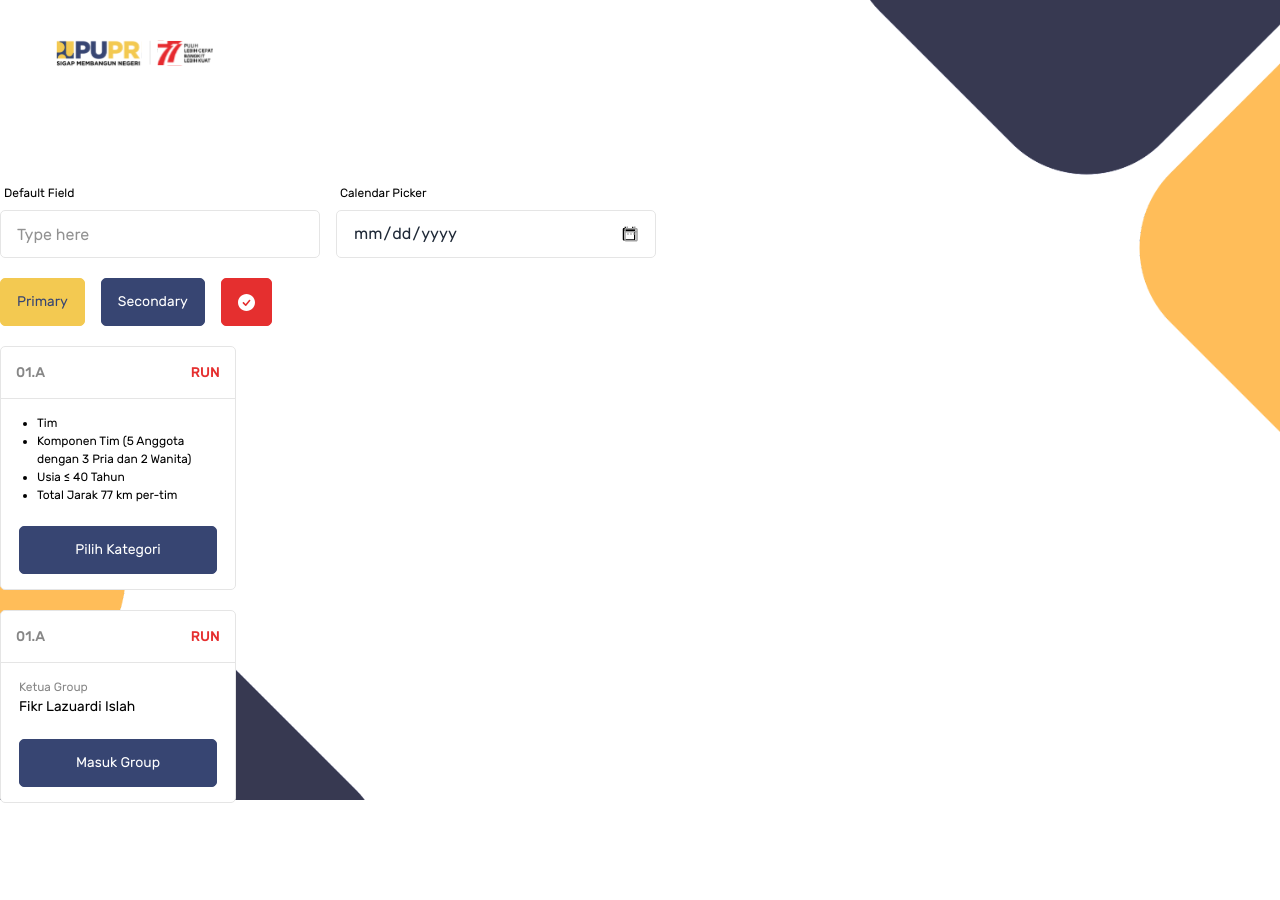
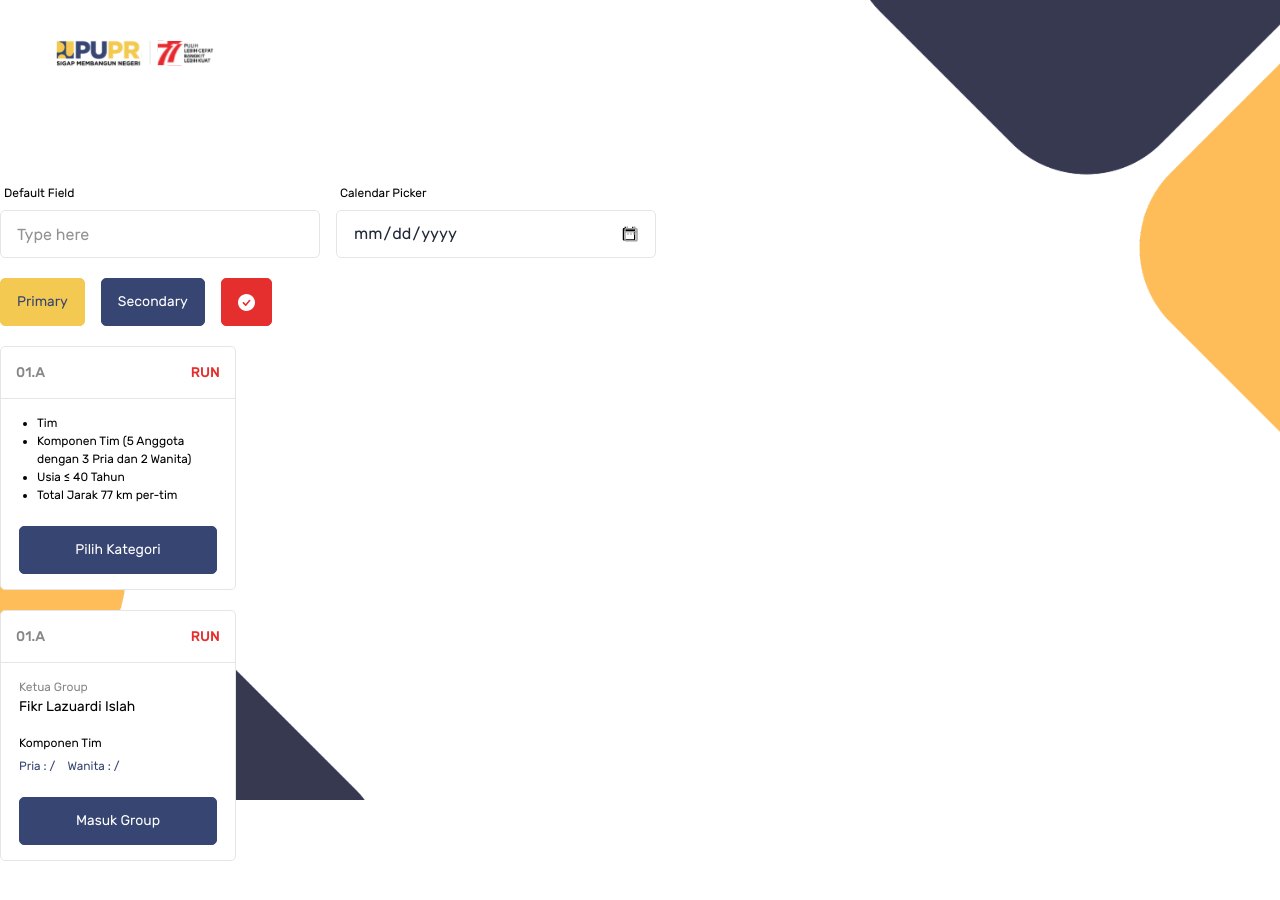
Before and after one commit to fik-r/pupr, a Next.js app: page /components in a window 1280 px wide. Shown: the top 900 px of the page. Built offline with nearby package versions, Linux system fonts and the light colour scheme.

Commit message:
add public env client_id client_secret strava, update component card group

```diff
--- a/components/FrCard/_Card.js
+++ b/components/FrCard/_Card.js
@@ -10,7 +10,7 @@ const FrCard = (props) => {
     labelAction,
     children,
     selected,
-    disabled
+    disabled,
   } = props;
   return (
     <div
@@ -20,10 +20,18 @@ const FrCard = (props) => {
       )}
     >
       <div className="flex justify-between m-[15px]">
-        <span className="text-muted font-semibold fr-text-body">{title}</span>
-        <span className="text-accent fr-text-body font-semibold">
-          {category}
+        <span
+          className={`text-muted font-semibold fr-text-body ${
+            !category ? "text-accent" : ""
+          }`}
+        >
+          {title}
         </span>
+        {category && (
+          <span className="text-accent fr-text-body font-semibold">
+            {category}
+          </span>
+        )}
       </div>
       <div>
         <div className="px-[18px] py-[15px] mb-[70px]">{children}</div>
--- a/components/FrCard/_CardGroup.js
+++ b/components/FrCard/_CardGroup.js
@@ -1,12 +1,42 @@
 import FrCard from "./_Card";
 
 const FrCardGroup = (props) => {
-  const { captainName } = props;
+  const {
+    captainName,
+    maxMaleMember,
+    maxFemaleMember,
+    maleMemberCount,
+    femaleMemberCount,
+  } = props;
   return (
     <FrCard className="w-[236px]" labelAction="Masuk Group" {...props}>
       <div className="flex flex-col">
-        <div className="text-muted fr-text-caption font-medium">Ketua Group</div>
+        <div className="text-muted fr-text-caption font-medium">
+          Ketua Group
+        </div>
         <div className="text-black fr-text-body font-medium">{captainName}</div>
+
+        <div className="text-black fr-text-caption font-medium mt-[17px]">
+          Komponen Tim
+        </div>
+        <div className="flex gap-x-3 mt-[5px]">
+          <div
+            className={`${
+              maleMemberCount == maxMaleMember ? "text-secondary" : "text-muted"
+            } fr-text-caption font-medium`}
+          >
+            Pria : {maleMemberCount}/{maxMaleMember}
+          </div>
+          <div
+            className={`${
+              femaleMemberCount == maxFemaleMember
+                ? "text-secondary"
+                : "text-muted"
+            } fr-text-caption font-medium`}
+          >
+            Wanita : {femaleMemberCount}/{maxFemaleMember}
+          </div>
+        </div>
       </div>
     </FrCard>
   );
--- a/pages/api/login.js
+++ b/pages/api/login.js
@@ -38,7 +38,7 @@ export default async function handler(req, res) {
         process.env.ACCESS_TOKEN_SECRET_KEY,
         {
           algorithm: "HS512",
-          expiresIn: "300000", // 5 minutes
+          expiresIn: "600000",
         }
       );
 
--- a/pages/api/refresh-token.js
+++ b/pages/api/refresh-token.js
@@ -18,7 +18,7 @@ export default async function handler(req, res) {
         process.env.ACCESS_TOKEN_SECRET_KEY,
         {
           algorithm: "HS512",
-          expiresIn: "300000", // 5 minutes
+          expiresIn: "600000", // 5 minutes
         }
       );
 
--- a/pages/api/register.js
+++ b/pages/api/register.js
@@ -74,7 +74,7 @@ export default async function handler(req, res) {
         process.env.ACCESS_TOKEN_SECRET_KEY,
         {
           algorithm: "HS512",
-          expiresIn: "300000", // 5 minutes
+          expiresIn: "600000", // 5 minutes
         }
       );
 
--- a/pages/redirect/exchange-token.js
+++ b/pages/redirect/exchange-token.js
@@ -10,6 +10,9 @@ export default function ExchangeToken(props) {
   const router = useRouter();
   useEffect(() => {
     const { error } = router.query;
+
+    const clientId = process.env.NEXT_PUBLIC_STRAVA_CLIENT_ID;
+    const clientSecret = process.env.NEXT_PUBLIC_STRAVA_CLIENT_SECRET;
     if (error == "access_denied") {
       localStorage.setItem(STORAGE_TOAST_ERROR, "Akses strava di tolak");
       router.push("/register/connect-strava");
@@ -17,7 +20,7 @@ export default function ExchangeToken(props) {
       axios
         .post("https://www.strava.com/oauth/token", null, {
           params: {
-            client_id: 90543,
+            client_id: clientId,
             client_secret: "d97aefd34f169bb8be5fc2c9efcb1413e74378a0",
             code: props.data.code,
             grant_type: "authorization_code",
@@ -51,9 +54,7 @@ export default function ExchangeToken(props) {
           expires_at
         );
       })
-      .catch((err) => {
-        console.log(err);
-      });
+      .catch((err) => {});
   }
 
   function linkToStrava(
--- a/pages/register/choose-group.js
+++ b/pages/register/choose-group.js
@@ -216,11 +216,26 @@ const RegisterChooseGroup = () => {
                 return (
                   <FrCardGroup
                     key={index}
-                    title={`${memberCount}/${maxMember}`}
-                    category={d.name}
+                    // title={`${memberCount}/${maxMember}`}
+                    title={d.name}
+                    // category={d.name}
                     captainName={d.user_name}
                     selected={d.selected}
                     disabled={isDisabled}
+                    maleMemberCount={maleMemberCount}
+                    femaleMemberCount={femaleMemberCount}
+                    maxMaleMember={
+                      draftRegister.categoryId == "01.A" ||
+                      draftRegister.categoryId == "01.B"
+                        ? "3"
+                        : "1"
+                    }
+                    maxFemaleMember={
+                      draftRegister.categoryId == "01.A" ||
+                      draftRegister.categoryId == "01.B"
+                        ? "2"
+                        : "1"
+                    }
                     onClickAction={() => {
                       setData(
                         data.map((_data) => {
--- a/utils/api.js
+++ b/utils/api.js
@@ -40,6 +40,7 @@ API.interceptors.response.use(
           return API(originalRequest);
         })
         .catch((error) => {
+          console.log("TSET")
           localStorage.clear();
           Router.push("/login");
           return Promise.reject(error);
```
Also changed, not shown: 2 other files (tests, documents, lock files or other folders).
